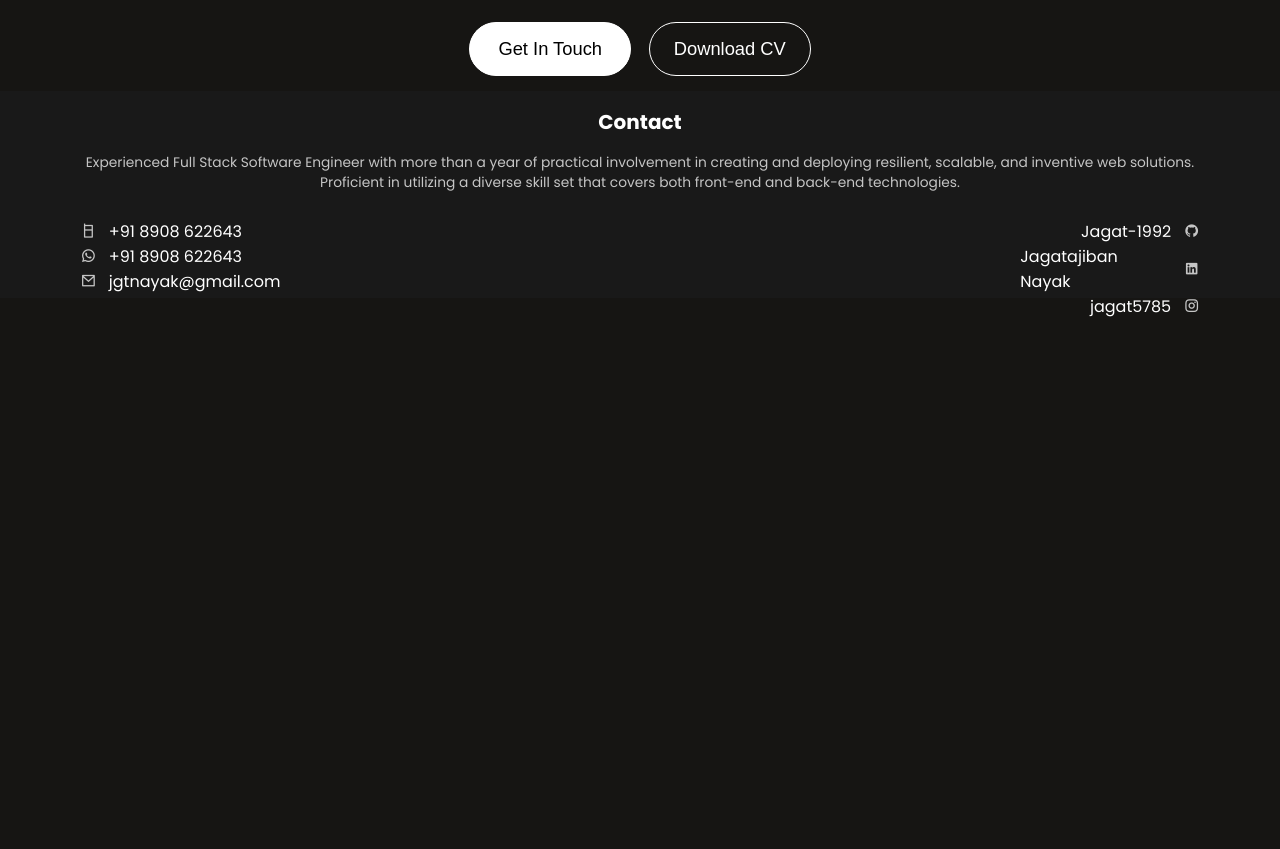
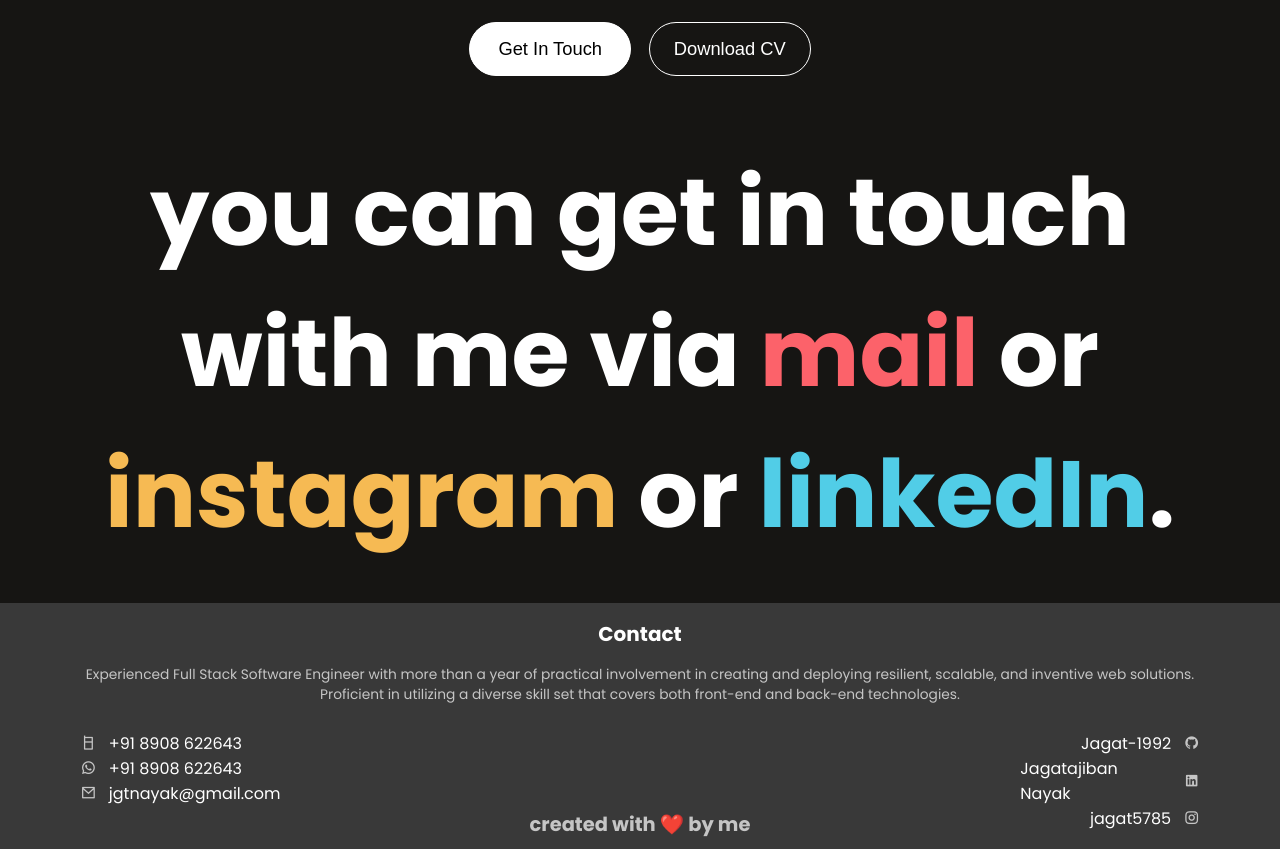
Before and after one commit to Jagat-1992/jagat_portfolio_website, a plain HTML site: page contact.html in a window 1280 px wide. Shown: the part 561-1410 px from the top of the page. Before the commit the page ends 880 px from the top, so only its background shows below. Drawn offline with nearby package versions, Linux system fonts and the light colour scheme.

Commit message:
footer contact updated1

```diff
--- a/contact.html
+++ b/contact.html
@@ -54,7 +54,24 @@
         <a href="./cv/jagatCV.doc"><button class="btn2">Download CV</button></a>
       </div>
     </section>
-    <footer>
+
+    <div class="contact-paragraph">
+      <h2>
+        you can get in touch with me via
+        <a class="email-contact" href="jgtnayak@gmail.com">mail</a> or
+        <a class="instagram-contact" href="https://www.instagram.com/jagat5785/"
+          >instagram</a
+        >
+        or
+        <a
+          class="linkedin-contact"
+          href="https://www.linkedin.com/feed/?trk=guest_homepage-basic_google-one-tap-submit"
+          >linkedIn</a
+        >.
+      </h2>
+    </div>
+
+    <footer class="footer-contact">
       <div class="footer-container">
         <h2>Contact</h2>
         <p>
@@ -100,5 +117,8 @@
         </div>
       </div>
     </footer>
+    <div class="creator-sign">
+      <h3>created with ❤️ by me</h3>
+    </div>
   </body>
 </html>
--- a/css/style.css
+++ b/css/style.css
@@ -15,7 +15,7 @@ body {
 /* header part started */
 
 header {
-  background-color: #222;
+  background-color: #393939;
   /* position: fixed; */
   width: 100%;
   padding: 0 5vw;
@@ -261,7 +261,7 @@ a {
 }
 
 footer {
-  background-color: #191919;
+  background-color: #393939;
 }
 .footer-container {
   width: 90%;
@@ -320,12 +320,20 @@ footer {
   float: inline-end;
 }
 
+.creator-sign {
+  height: 3vw;
+  width: 100%;
+  text-align: center;
+  font-size: 1.3vw;
+  background-color: #393939;
+}
+
 /* responsiveness started */
 
 @media (max-width: 600px) {
   /* header part started */
   header {
-    background-color: #222;
+    background-color: #393939;
     /* position: fixed; */
     width: 100%;
     padding: 0 5vw;
@@ -562,7 +570,7 @@ footer {
   }
 
   footer {
-    background-color: #191919;
+    background-color: #393939;
     margin-top: 5vw;
   }
   .footer-container {
@@ -784,7 +792,7 @@ footer {
     margin-bottom: 4vw;
   }
   .project-block {
-    height: 30vw;
+    height: 32vw;
     width: 48%;
     border-radius: 1vw;
     background-color: #222222;
@@ -812,7 +820,7 @@ footer {
     font-size: 2vw;
   }
   .project-block i {
-    font-size: 2vw;
+    font-size: 4vw;
     margin-right: 1vw;
   }
 
@@ -842,3 +850,32 @@ footer {
 }
 
 /* project page coding ended here */
+
+/* contact page coding started here */
+
+.contact-paragraph {
+  height: 40vw;
+  width: 100%;
+  text-align: center;
+  font-size: 4.9vw;
+  color: #ffffff;
+  /* margin-top: -2vw; */
+  padding: 4vw;
+  /* background-color: #1373d1; */
+}
+.contact-paragraph h2 .email-contact {
+  color: #fc626a;
+}
+.contact-paragraph h2 .instagram-contact {
+  color: #f6ba53;
+}
+.contact-paragraph h2 .linkedin-contact {
+  color: #51cde7;
+}
+
+@media (max-width: 600px) {
+  .footer-contact {
+    margin-top: 1vw;
+    /* background-color: red; */
+  }
+}
```
Also changed, not shown: experience.html (+3 -0 lines), index.html (+4 -1 lines), projects.html (+3 -0 lines).
